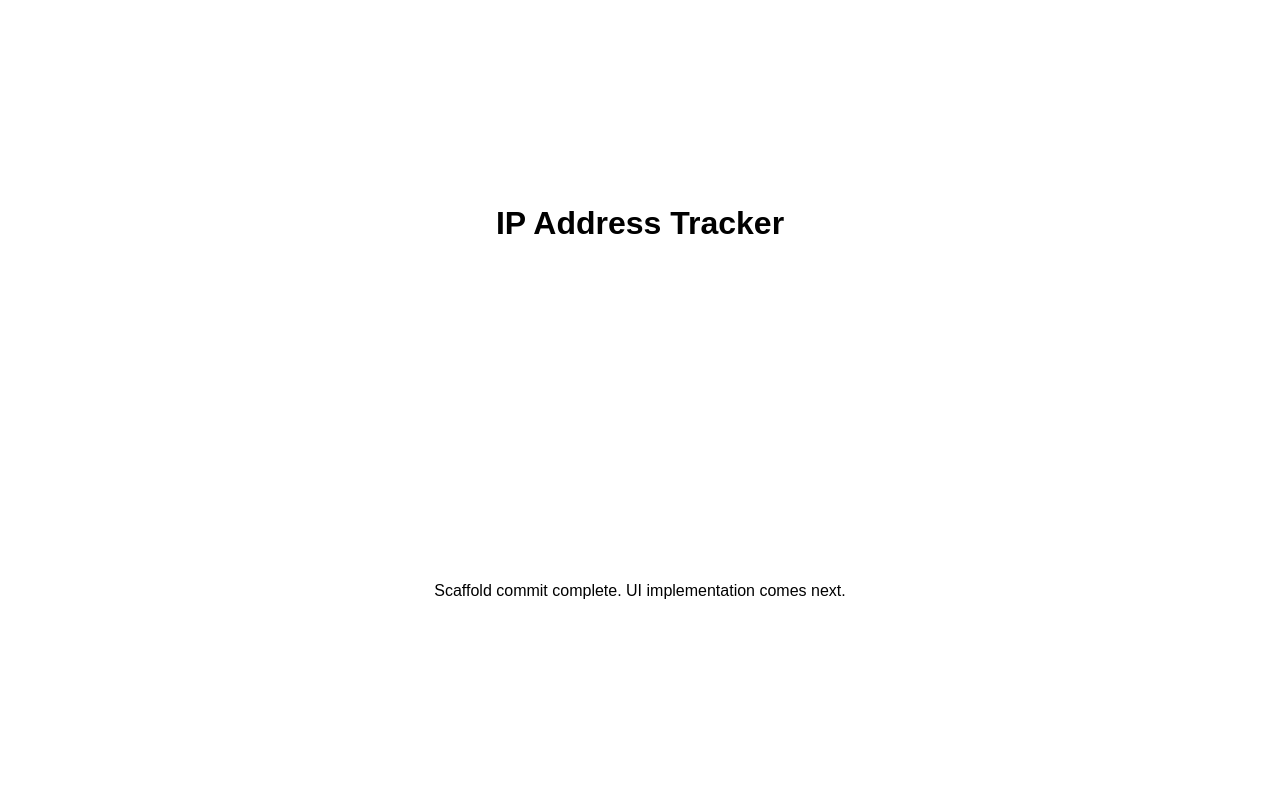
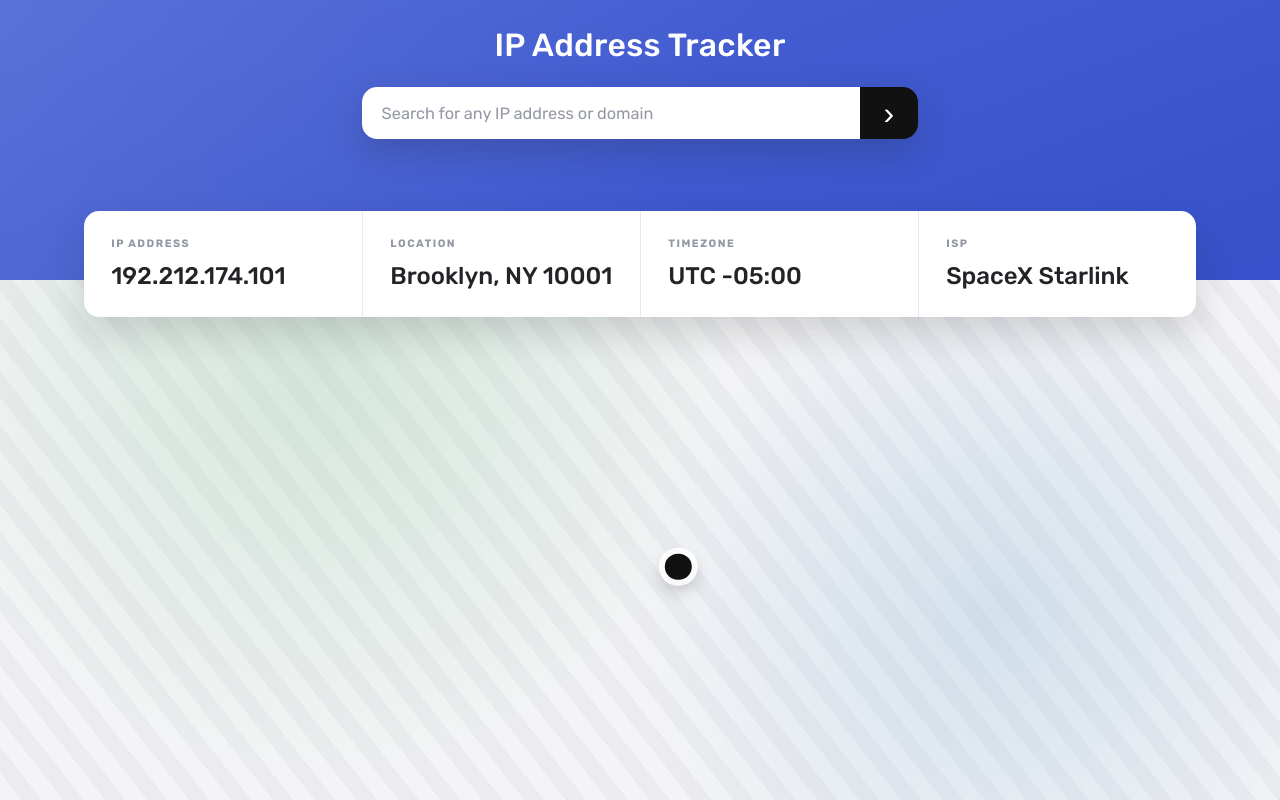
Before and after one commit to jessecube1234-beep/frontendmentor-ip-tracker, a React (Vite) app: page / in a window 1280 px wide. Built offline with nearby package versions, Linux system fonts and the light colour scheme.

Commit message:
feat: build static ip tracker layout

```diff
--- a/src/App.jsx
+++ b/src/App.jsx
@@ -1,9 +1,47 @@
 function App() {
   return (
-    <div className="app-shell">
-      <h1>IP Address Tracker</h1>
-      <p>Scaffold commit complete. UI implementation comes next.</p>
-    </div>
+    <main className="tracker">
+      <header className="tracker__hero">
+        <h1 className="tracker__title">IP Address Tracker</h1>
+        <form className="tracker__search" role="search" aria-label="IP address search">
+          <label className="sr-only" htmlFor="ip-search">
+            Search for any IP address or domain
+          </label>
+          <input
+            id="ip-search"
+            className="tracker__input"
+            type="text"
+            placeholder="Search for any IP address or domain"
+          />
+          <button className="tracker__button" type="button" aria-label="Search">
+            <span aria-hidden="true">›</span>
+          </button>
+        </form>
+      </header>
+
+      <section className="tracker__details" aria-label="IP details">
+        <article className="detail-card">
+          <h2 className="detail-card__label">IP Address</h2>
+          <p className="detail-card__value">192.212.174.101</p>
+        </article>
+        <article className="detail-card">
+          <h2 className="detail-card__label">Location</h2>
+          <p className="detail-card__value">Brooklyn, NY 10001</p>
+        </article>
+        <article className="detail-card">
+          <h2 className="detail-card__label">Timezone</h2>
+          <p className="detail-card__value">UTC -05:00</p>
+        </article>
+        <article className="detail-card">
+          <h2 className="detail-card__label">ISP</h2>
+          <p className="detail-card__value">SpaceX Starlink</p>
+        </article>
+      </section>
+
+      <section className="tracker__map" aria-label="Map preview">
+        <div className="tracker__pin" />
+      </section>
+    </main>
   );
 }
 
--- a/src/styles/main.css
+++ b/src/styles/main.css
@@ -1,20 +1,237 @@
+@import url('https://fonts.googleapis.com/css2?family=Rubik:wght@400;500;700&display=swap');
+
 :root {
+  color-scheme: light;
   font-family: 'Rubik', sans-serif;
+  font-size: 16px;
+  --bg-hero-start: #4b65d6;
+  --bg-hero-end: #3651c9;
+  --ink-900: #232328;
+  --ink-700: #5f616a;
+  --ink-500: #9498a5;
+  --panel: #fff;
+  --line: #e7e8ed;
+  --map-a: #f4f4f6;
+  --map-b: #ececef;
 }
 
-* {
+*,
+*::before,
+*::after {
   box-sizing: border-box;
 }
 
-body {
+body,
+h1,
+h2,
+p {
   margin: 0;
-  min-height: 100vh;
 }
 
-.app-shell {
+body {
   min-height: 100vh;
+  color: var(--ink-900);
+  background: #fff;
+}
+
+.tracker {
+  min-height: 100vh;
+  display: flex;
+  flex-direction: column;
+}
+
+.tracker__hero {
+  min-height: 17.5rem;
+  padding: 1.6rem 1.5rem 0.75rem;
+  background:
+    linear-gradient(120deg, rgb(255 255 255 / 8%) 0%, transparent 55%),
+    linear-gradient(160deg, var(--bg-hero-start), var(--bg-hero-end));
+  position: relative;
+  z-index: 3;
+}
+
+.tracker__title {
+  color: #fff;
+  text-align: center;
+  font-size: clamp(1.6rem, 2vw + 1rem, 2rem);
+  font-weight: 500;
+  letter-spacing: 0.01em;
+}
+
+.tracker__search {
+  margin: 1.45rem auto 0;
+  width: min(34.7rem, 100%);
+  display: grid;
+  grid-template-columns: 1fr auto;
+  border-radius: 0.95rem;
+  overflow: hidden;
+  box-shadow: 0 12px 34px rgb(34 34 40 / 22%);
+}
+
+.tracker__input {
+  width: 100%;
+  border: 0;
+  padding: 1.05rem 1.2rem;
+  font: inherit;
+  font-size: 1.02rem;
+  color: var(--ink-900);
+}
+
+.tracker__input::placeholder {
+  color: var(--ink-500);
+}
+
+.tracker__input:focus-visible,
+.tracker__button:focus-visible {
+  outline: 2px solid #2f3340;
+  outline-offset: -2px;
+}
+
+.tracker__button {
+  border: 0;
+  width: 3.6rem;
   display: grid;
   place-items: center;
-  text-align: center;
-  padding: 2rem;
+  background: #111;
+  color: #fff;
+  font-size: 2rem;
+  line-height: 1;
+  cursor: pointer;
 }
+
+.tracker__button:hover {
+  background: #2d2d31;
+}
+
+.tracker__details {
+  width: min(69.5rem, calc(100% - 3rem));
+  margin: -4.3rem auto 0;
+  background: var(--panel);
+  border-radius: 0.95rem;
+  box-shadow: 0 16px 36px rgb(35 35 40 / 16%);
+  display: grid;
+  grid-template-columns: repeat(4, minmax(0, 1fr));
+  gap: 0;
+  position: relative;
+  z-index: 4;
+}
+
+.detail-card {
+  padding: 1.6rem 1.7rem 1.65rem;
+}
+
+.detail-card + .detail-card {
+  border-left: 1px solid var(--line);
+}
+
+.detail-card__label {
+  text-transform: uppercase;
+  color: var(--ink-500);
+  font-size: 0.67rem;
+  letter-spacing: 0.14em;
+  font-weight: 700;
+}
+
+.detail-card__value {
+  margin-top: 0.7rem;
+  font-size: clamp(1.1rem, 1vw + 0.7rem, 1.6rem);
+  line-height: 1.25;
+  font-weight: 500;
+  max-width: 18ch;
+}
+
+.tracker__map {
+  flex: 1;
+  min-height: 32rem;
+  margin-top: -3rem;
+  position: relative;
+  background:
+    radial-gradient(circle at 25% 18%, rgb(166 212 180 / 40%) 0%, transparent 40%),
+    radial-gradient(circle at 78% 65%, rgb(160 196 222 / 38%) 0%, transparent 35%),
+    repeating-linear-gradient(
+      52deg,
+      var(--map-a) 0 17px,
+      var(--map-b) 17px 33px
+    );
+}
+
+.tracker__map::before {
+  content: '';
+  position: absolute;
+  inset: 0;
+  background:
+    linear-gradient(90deg, rgb(255 255 255 / 20%) 1px, transparent 1px) 0 0 / 80px 80px,
+    linear-gradient(rgb(255 255 255 / 20%) 1px, transparent 1px) 0 0 / 80px 80px;
+  mix-blend-mode: multiply;
+  pointer-events: none;
+}
+
+.tracker__pin {
+  width: 1.65rem;
+  aspect-ratio: 1;
+  border-radius: 50%;
+  background: #111;
+  position: absolute;
+  top: 56%;
+  left: 53%;
+  transform: translate(-50%, -50%);
+  box-shadow: 0 0 0 6px rgb(255 255 255 / 90%), 0 8px 18px rgb(24 24 27 / 35%);
+}
+
+.sr-only {
+  position: absolute;
+  width: 1px;
+  height: 1px;
+  padding: 0;
+  margin: -1px;
+  overflow: hidden;
+  clip: rect(0, 0, 0, 0);
+  white-space: nowrap;
+  border: 0;
+}
+
+@media (max-width: 57rem) {
+  .tracker__details {
+    grid-template-columns: repeat(2, minmax(0, 1fr));
+  }
+
+  .detail-card:nth-child(odd) {
+    border-left: 0;
+  }
+}
+
+@media (max-width: 40rem) {
+  .tracker__hero {
+    min-height: 18.6rem;
+    padding-top: 1.6rem;
+  }
+
+  .tracker__search {
+    margin-top: 1.25rem;
+  }
+
+  .tracker__details {
+    width: min(24rem, calc(100% - 2rem));
+    margin-top: -3.7rem;
+    grid-template-columns: 1fr;
+    text-align: center;
+  }
+
+  .detail-card {
+    padding: 1rem 1rem 1.1rem;
+  }
+
+  .detail-card + .detail-card {
+    border-left: 0;
+    border-top: 1px solid var(--line);
+  }
+
+  .detail-card__value {
+    max-width: none;
+  }
+
+  .tracker__map {
+    min-height: 28rem;
+    margin-top: -2rem;
+  }
+}
```
